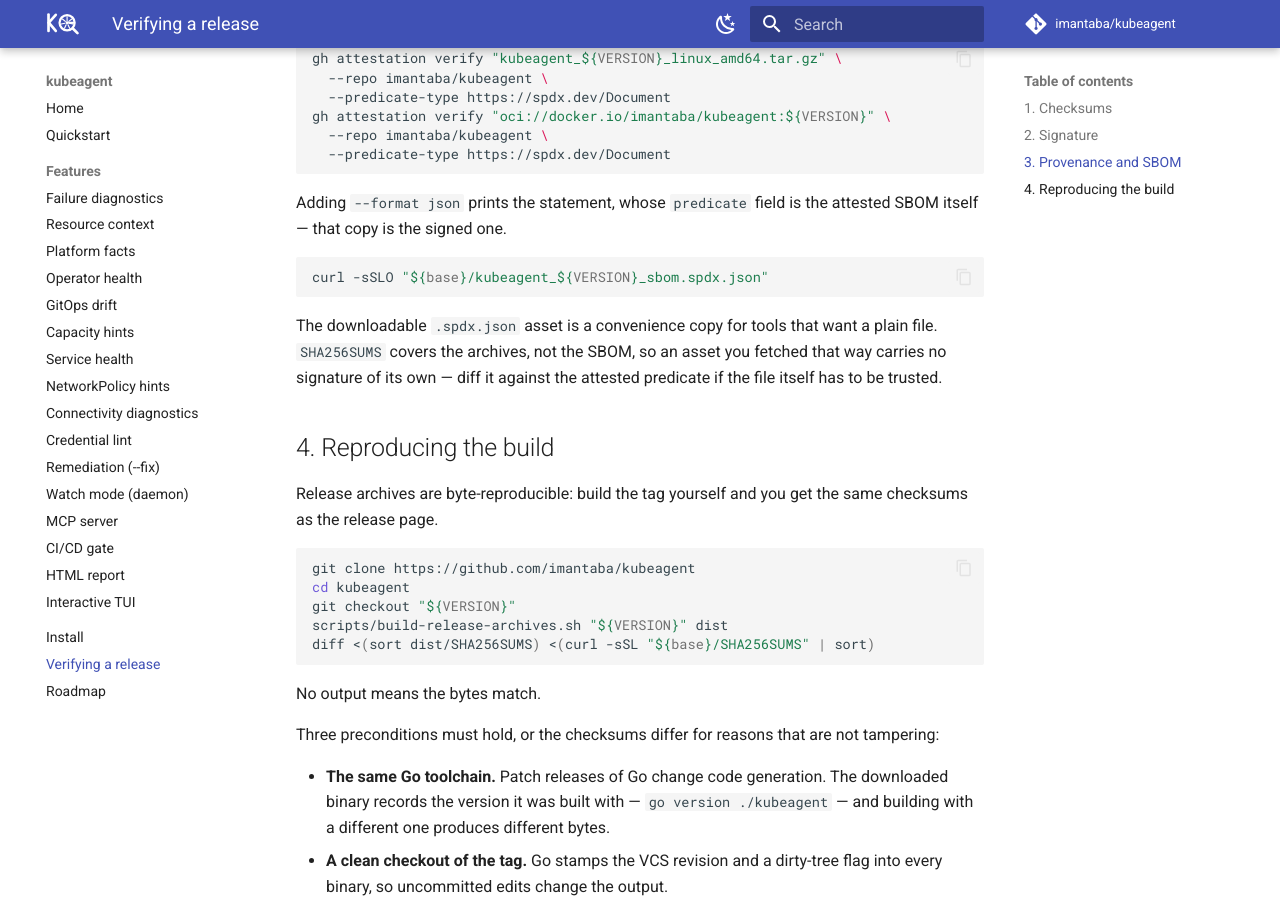
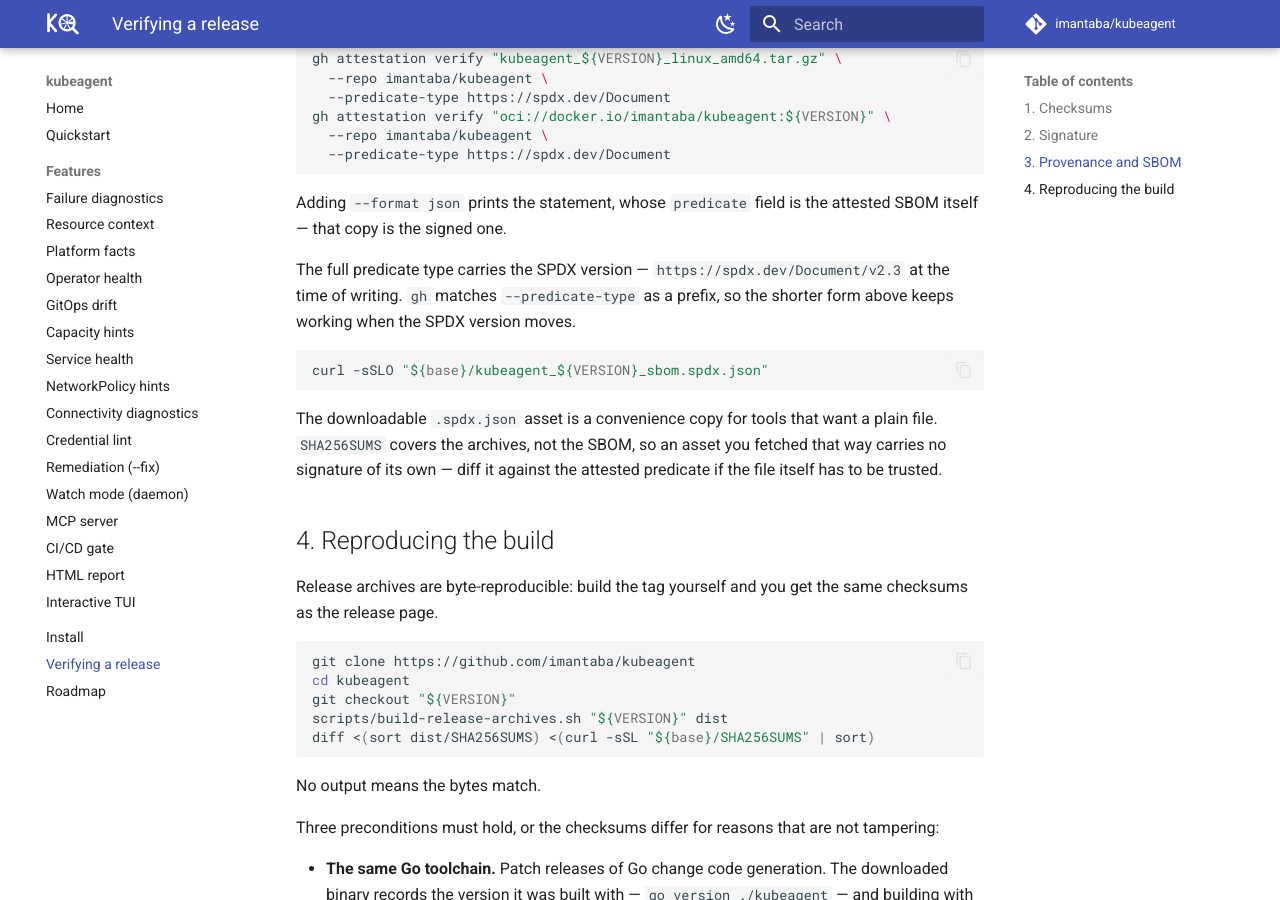
Before and after one commit to imantaba/kubeagent, an MkDocs documentation site: the page built from website/docs/verify.md, in a window 1280 px wide and 900 px high, scrolled down 2084 px. Built offline with MkDocs 1.6.1 and Material for MkDocs 9.7.7, drawn with Linux system fonts in a browser that asks for light colours; comment, search, counter and statistics services are not loaded.

Commit message:
docs: note that the SBOM predicate type carries an SPDX version
Verified against the published v0.68.0 release: the attestation's real
predicate type is https://spdx.dev/Document/v2.3, and `gh attestation verify`
matches --predicate-type as a prefix, which is why the shorter form on the page
succeeds. Saying so keeps a reader who inspects the statement from concluding
the documented command checks something other than the SBOM.

Signed-off-by: imantaba <itn.taba@gmail.com>

````diff
--- a/website/docs/verify.md
+++ b/website/docs/verify.md
@@ -116,6 +116,10 @@
 Adding `--format json` prints the statement, whose `predicate` field is the
 attested SBOM itself — that copy is the signed one.
 
+The full predicate type carries the SPDX version — `https://spdx.dev/Document/v2.3`
+at the time of writing. `gh` matches `--predicate-type` as a prefix, so the
+shorter form above keeps working when the SPDX version moves.
+
 ```bash
 curl -sSLO "${base}/kubeagent_${VERSION}_sbom.spdx.json"
 ```
````
